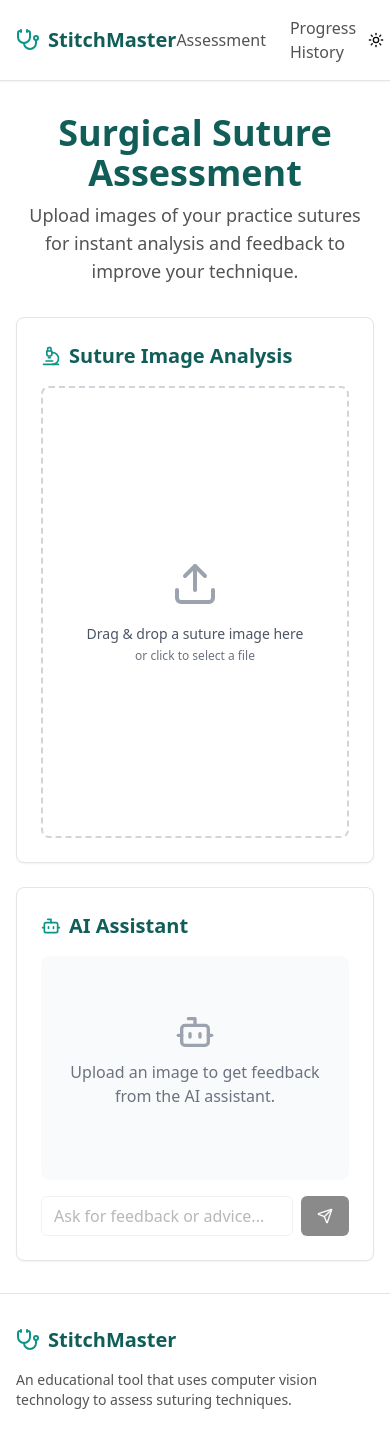
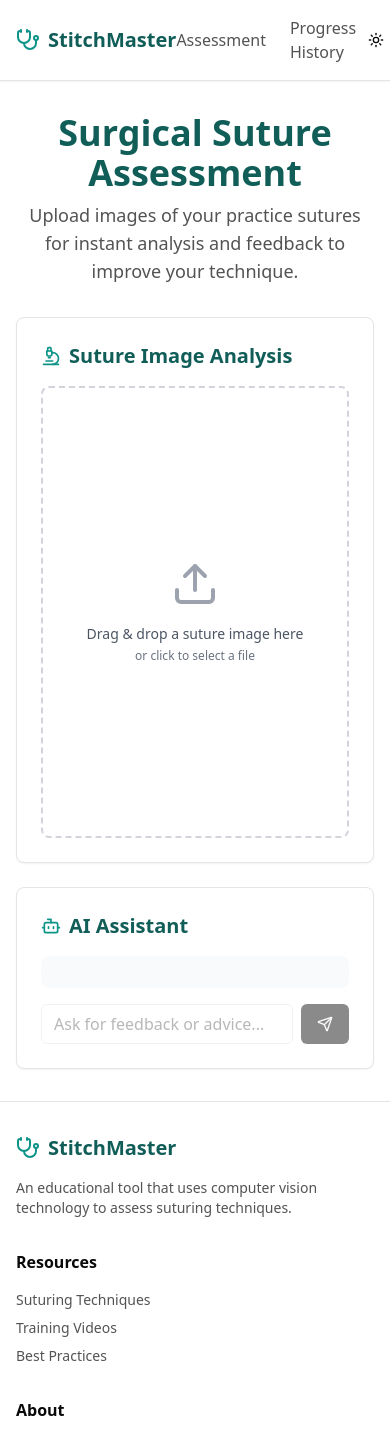
Before and after one commit to marindereggi/DragonHack-2025, a Next.js app in the folder frontend/: page / in a window 390 px wide. Shown: the top 1441 px of the page. Built offline with nearby package versions, Linux system fonts and the light colour scheme.

Commit message:
Make the right chat content scrollable

```diff
--- a/frontend/components/suture-assessment.tsx
+++ b/frontend/components/suture-assessment.tsx
@@ -301,7 +301,7 @@ export default function StitchMaster() {
 
   return (
     <div className="max-w-6xl mx-auto">
-      <div className="grid grid-cols-1 lg:grid-cols-2 gap-6 h-full min-h-[600px]">
+      <div className="grid grid-cols-1 lg:grid-cols-2 gap-6 min-h-[600px]">
         {/* Left Column - Image Upload and Analysis */}
         <Card className="p-6 flex flex-col h-full">
           <h2 className="text-xl font-semibold mb-4 text-teal-800 dark:text-teal-300 flex items-center gap-2">
@@ -309,15 +309,17 @@ export default function StitchMaster() {
             Suture Image Analysis
           </h2>
 
+          <div className="flex flex-col flex-grow">
             <div
               {...(processedImage ? {} : getRootProps())}
               className={cn(
-              "border-2 rounded-lg p-6 flex flex-col items-center justify-center transition-colors flex-grow",
+                "border-2 rounded-lg p-6 flex flex-col items-center justify-center transition-colors",
                 processedImage
-                ? "border-gray-300 dark:border-gray-700 bg-gray-50/20 dark:bg-gray-900/10"  // Changed from teal to gray
+                  ? "border-gray-300 dark:border-gray-700 bg-gray-50/20 dark:bg-gray-900/10"
                   : isDragActive
                     ? "border-dashed border-teal-500 bg-teal-50 dark:border-teal-400 dark:bg-teal-950/20"
                     : "border-dashed border-gray-300 dark:border-gray-700 hover:border-teal-400 dark:hover:border-teal-400 cursor-pointer",
+                !analysis && "flex-grow"
               )}
             >
               {!processedImage && <input {...getInputProps()} disabled={isProcessing} />}
@@ -396,7 +398,7 @@ export default function StitchMaster() {
             )}
 
             {analysis && (
-            <div className="mt-6 space-y-4 flex-grow overflow-y-auto">
+              <div className="mt-6 space-y-4">
                 <div className="grid grid-cols-2 gap-4">
                   <div className="bg-gray-50 dark:bg-gray-900 p-3 rounded-lg">
                     <div className="flex justify-between items-center">
@@ -501,16 +503,18 @@ export default function StitchMaster() {
 
             {/* Hidden canvas for image processing */}
             <canvas ref={canvasRef} className="hidden" />
+          </div>
         </Card>
 
         {/* Right Column - AI Chat */}
+        <div className="h-full">
           <Card className="p-6 flex flex-col h-full">
             <h2 className="text-xl font-semibold mb-4 text-teal-800 dark:text-teal-300 flex items-center gap-2">
               <Bot className="h-5 w-5 text-teal-600 dark:text-teal-400" />
               AI Assistant
             </h2>
 
-          <div className="flex-grow mb-4 bg-gray-50 dark:bg-gray-900 rounded-lg p-4 overflow-y-auto flex flex-col gap-4">
+            <div className="flex-grow mb-4 bg-gray-50 dark:bg-gray-900 rounded-lg p-4 overflow-y-auto flex flex-col gap-4 h-0 min-h-0">
               {messages.length === 0 ? (
                 <div className="text-center py-10 flex-grow flex flex-col justify-center">
                   <Bot className="h-10 w-10 mx-auto text-gray-400 dark:text-gray-600 mb-2 flex-shrink-0" />
@@ -602,6 +606,7 @@ export default function StitchMaster() {
             </form>
           </Card>
         </div>
+      </div>
 
       {/* Full screen image modal */}
       {isFullScreen && fullScreenImage && (
```
Lines whose indentation alone changed are shown as unchanged.
